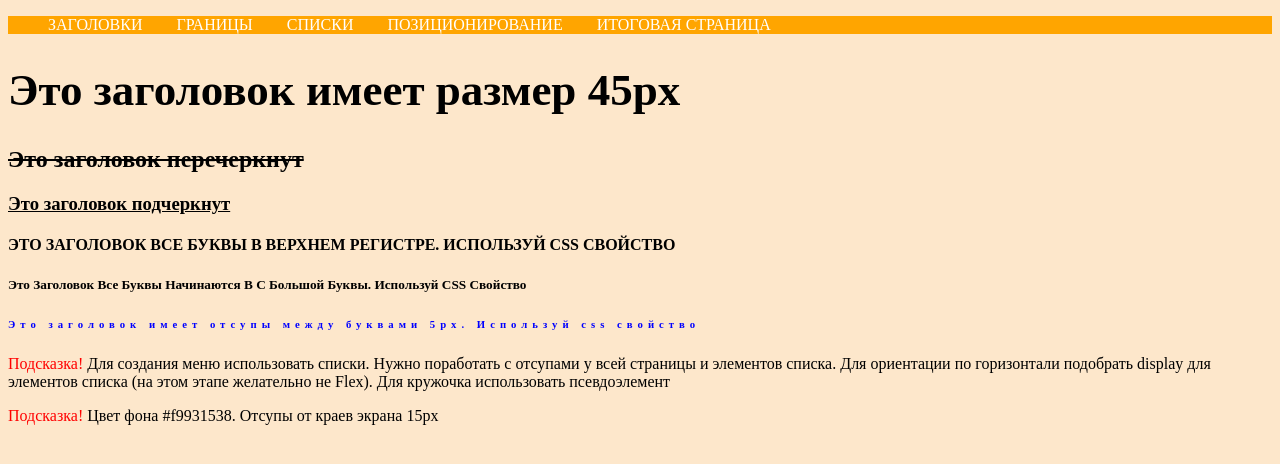
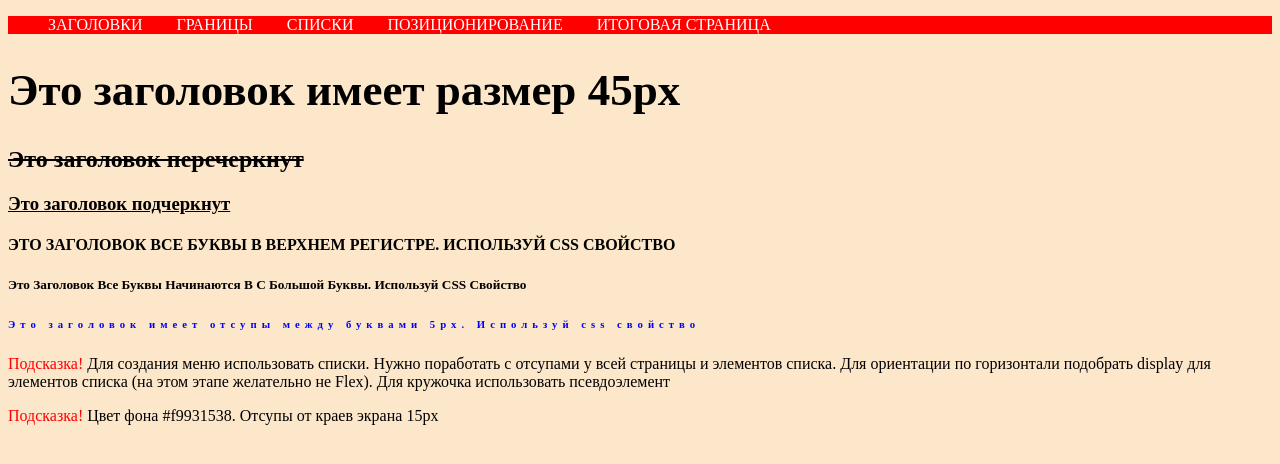
Before and after one commit to alinaivsk/study, a plain HTML site: page index.html in a window 1280 px wide. Drawn offline with Linux system fonts and the light colour scheme.

Commit message:
background color changed

```diff
--- a/styles/style.css
+++ b/styles/style.css
@@ -1,10 +1,9 @@
 body{
 	background-color: #f9931538;
 	}
-header {background-color: orange;}
+header {background-color: red;}
 a {text-decoration: none;
 	color: white;}
-
 li {display: inline-block;
 	margin-right: 30px;
 	text-transform: uppercase;}
```
